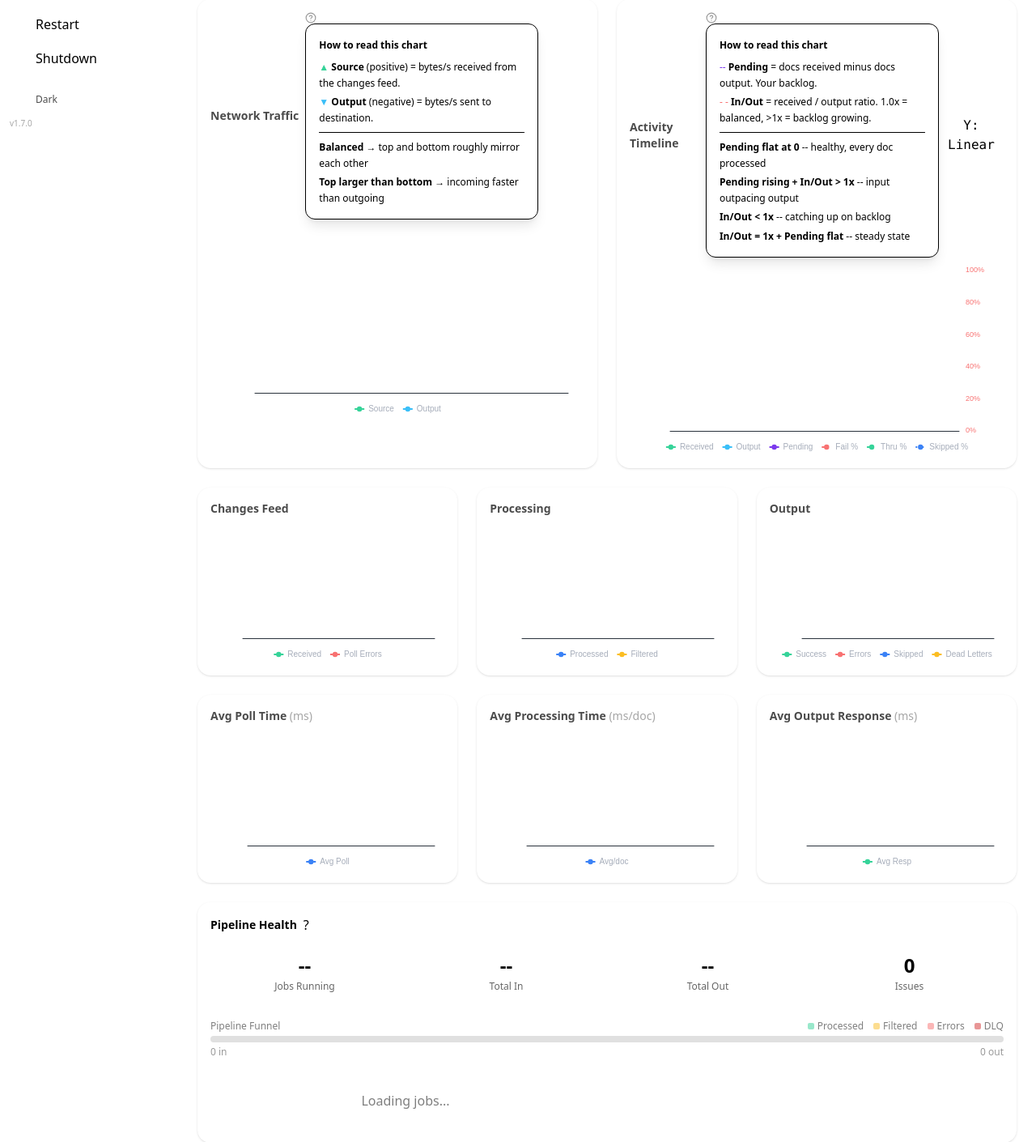
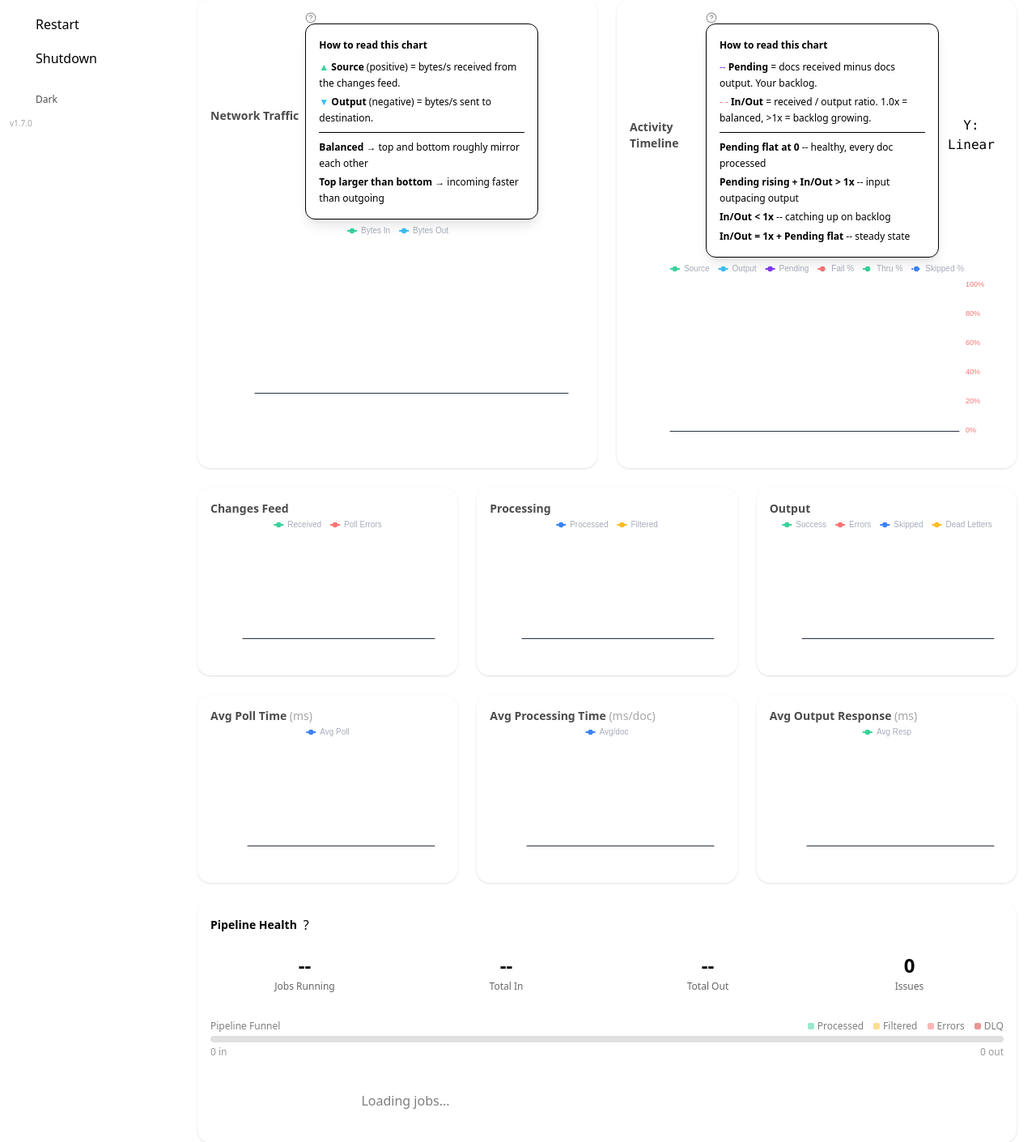
Before and after one commit to Fujio-Turner/change_stream_db, a Python web app: template web/templates/index.html in a window 1280 px wide. Shown: the part 630-2040 px from the top of the page at 81% size. Run offline with Jinja, Linux system fonts and the light colour scheme; the template is opened without the code that fills it, so the values that code supplies are empty.

Commit message:
charts better

```diff
--- a/web/templates/index.html
+++ b/web/templates/index.html
@@ -703,8 +703,8 @@ function lineOpt(title, series) {
     backgroundColor: 'transparent',
     textStyle: { color: c.text, fontSize: 10 },
     tooltip: { trigger: 'axis', textStyle: { fontSize: 11 }, axisPointer: { type: 'cross', crossStyle: { color: '#666' }, lineStyle: { color: '#666' } }, valueFormatter: function(v) { return v != null ? fmt(v) + '/s' : '--'; } },
-    legend: { bottom: 0, textStyle: { color: c.text, fontSize: 10 }, itemWidth: 12, itemHeight: 8 },
-    grid: { top: 8, left: 40, right: 12, bottom: 30 },
+    legend: { top: 0, textStyle: { color: c.text, fontSize: 10 }, itemWidth: 12, itemHeight: 8 },
+    grid: { top: 30, left: 40, right: 12, bottom: 30 },
     xAxis: {
       type: 'category', data: chartHistory.labels, boundaryGap: false,
       axisLabel: { show: false },
@@ -736,8 +736,8 @@ function lineOptMs(title, series) {
     backgroundColor: 'transparent',
     textStyle: { color: c.text, fontSize: 10 },
     tooltip: { trigger: 'axis', textStyle: { fontSize: 11 }, axisPointer: { type: 'cross', crossStyle: { color: '#666' }, lineStyle: { color: '#666' } }, valueFormatter: function(v) { return v != null ? v.toFixed(2) + ' ms' : '--'; } },
-    legend: { bottom: 0, textStyle: { color: c.text, fontSize: 10 }, itemWidth: 12, itemHeight: 8 },
-    grid: { top: 8, left: 46, right: 12, bottom: 30 },
+    legend: { top: 0, textStyle: { color: c.text, fontSize: 10 }, itemWidth: 12, itemHeight: 8 },
+    grid: { top: 30, left: 46, right: 12, bottom: 30 },
     xAxis: {
       type: 'category', data: chartHistory.labels, boundaryGap: false,
       axisLabel: { show: false },
@@ -1285,8 +1285,8 @@ function renderCharts() {
           return tip;
         }
       },
-      legend: { bottom: 0, textStyle: { color: c.text, fontSize: 10 }, itemWidth: 12, itemHeight: 8 },
-      grid: { top: 12, left: 50, right: 55, bottom: 30 },
+      legend: { top: 0, textStyle: { color: c.text, fontSize: 10 }, itemWidth: 12, itemHeight: 8 },
+      grid: { top: 30, left: 50, right: 55, bottom: 30 },
       xAxis: {
         type: 'category', data: chartHistory.labels, boundaryGap: false,
         axisLabel: { show: false }, axisLine: { lineStyle: { color: c.split } }, axisTick: { show: false }
@@ -1296,14 +1296,14 @@ function renderCharts() {
         { type: 'value', position: 'right', min: 0, max: 100, axisLabel: { fontSize: 9, color: '#f87272', formatter: '{value}%' }, axisLine: { lineStyle: { color: '#f87272' } }, splitLine: { show: false } }
       ],
       series: [
-        { name: 'Received', type: 'line', smooth: true, symbol: 'none', data: chartHistory.changesReceived, lineStyle: { width: 1.5, color: c.green }, itemStyle: { color: c.green }, areaStyle: { opacity: 0.06 } },
+        { name: 'Source', type: 'line', smooth: true, symbol: 'none', data: chartHistory.changesReceived, lineStyle: { width: 1.5, color: c.green }, itemStyle: { color: c.green }, areaStyle: { opacity: 0.06 } },
         { name: 'Output', type: 'line', smooth: true, symbol: 'none', data: chartHistory.outSuccess, lineStyle: { width: 1.5, color: '#3abff8' }, itemStyle: { color: '#3abff8' } },
         { name: 'Pending', type: 'line', smooth: true, symbol: 'none', data: chartHistory.pending, lineStyle: { width: 2, color: '#7c3aed' }, itemStyle: { color: '#7c3aed' }, areaStyle: { opacity: 0.08, color: '#7c3aed' } },
         { name: 'Fail %', type: 'line', smooth: true, symbol: 'none', data: chartHistory.failRate, lineStyle: { width: 2, color: '#f87272', type: 'dashed' }, itemStyle: { color: '#f87272' }, yAxisIndex: 1 },
         { name: 'Thru %', type: 'line', smooth: true, symbol: 'none', data: chartHistory.throughputRate, lineStyle: { width: 2, color: '#36d399', type: 'dashed' }, itemStyle: { color: '#36d399' }, yAxisIndex: 1 },
         { name: 'Skipped %', type: 'line', smooth: true, symbol: 'none', data: chartHistory.skippedRate, lineStyle: { width: 2, color: '#3b82f6', type: 'dotted' }, itemStyle: { color: '#3b82f6' }, yAxisIndex: 1 }
       ]
-    }, true);
+    }, false);
   }
   // Network Traffic chart (bytes/s: Source positive, Output negative)
   if (cTraffic) {
@@ -1324,8 +1324,8 @@ function renderCharts() {
           return tip;
         }
       },
-      legend: { bottom: 0, textStyle: { color: c.text, fontSize: 10 }, itemWidth: 12, itemHeight: 8 },
-      grid: { top: 12, left: 55, right: 20, bottom: 30 },
+      legend: { top: 0, textStyle: { color: c.text, fontSize: 10 }, itemWidth: 12, itemHeight: 8 },
+      grid: { top: 30, left: 55, right: 20, bottom: 30 },
       xAxis: {
         type: 'category', data: chartHistory.labels, boundaryGap: false,
         axisLabel: { show: false }, axisLine: { lineStyle: { color: c.split } }, axisTick: { show: false }
@@ -1336,14 +1336,14 @@ function renderCharts() {
         splitLine: { lineStyle: { color: c.split } }
       },
       series: [
-        { name: 'Source', type: 'line', smooth: true, symbol: 'none', data: chartHistory.bytesIn,
+        { name: 'Bytes In', type: 'line', smooth: true, symbol: 'none', data: chartHistory.bytesIn,
           lineStyle: { width: 2, color: '#36d399' }, itemStyle: { color: '#36d399' },
           areaStyle: { color: new echarts.graphic.LinearGradient(0, 0, 0, 1, [
             { offset: 0, color: 'rgba(54,211,153,0.35)' },
             { offset: 1, color: 'rgba(54,211,153,0.05)' }
           ]) }
         },
-        { name: 'Output', type: 'line', smooth: true, symbol: 'none', data: outNeg,
+        { name: 'Bytes Out', type: 'line', smooth: true, symbol: 'none', data: outNeg,
           lineStyle: { width: 2, color: '#3abff8' }, itemStyle: { color: '#3abff8' },
           areaStyle: { color: new echarts.graphic.LinearGradient(0, 0, 0, 1, [
             { offset: 0, color: 'rgba(58,191,248,0.05)' },
@@ -1351,19 +1351,19 @@ function renderCharts() {
           ]) }
         }
       ]
-    }, true);
+    }, false);
   }
   if (cFeed) {
     cFeed.setOption(lineOpt('Feed', [
       lineSeries('Received', chartHistory.changesReceived, c.green),
       lineSeries('Poll Errors', chartHistory.pollErrors, c.red)
-    ]), true);
+    ]), false);
   }
   if (cProcess) {
     cProcess.setOption(lineOpt('Process', [
       lineSeries('Processed', chartHistory.processed, c.blue),
       lineSeries('Filtered', chartHistory.filtered, c.yellow)
-    ]), true);
+    ]), false);
   }
   if (cOutput) {
     cOutput.setOption(lineOpt('Output', [
@@ -1371,22 +1371,22 @@ function renderCharts() {
       lineSeries('Errors', chartHistory.outErrors, c.red),
       lineSeries('Skipped', chartHistory.outSkipped, c.blue),
       lineSeries('Dead Letters', chartHistory.deadLetters, c.yellow)
-    ]), true);
+    ]), false);
   }
   if (cFeedAvg) {
     cFeedAvg.setOption(lineOptMs('Avg Poll', [
       lineSeries('Avg Poll', chartHistory.avgPollTime, c.blue)
-    ]), true);
+    ]), false);
   }
   if (cProcessAvg) {
     cProcessAvg.setOption(lineOptMs('Avg Process', [
       lineSeries('Avg/doc', chartHistory.avgProcessTime, c.blue)
-    ]), true);
+    ]), false);
   }
   if (cOutputAvg) {
     cOutputAvg.setOption(lineOptMs('Avg Response', [
       lineSeries('Avg Resp', chartHistory.avgOutputTime, c.green)
-    ]), true);
+    ]), false);
   }
 }
 
```
